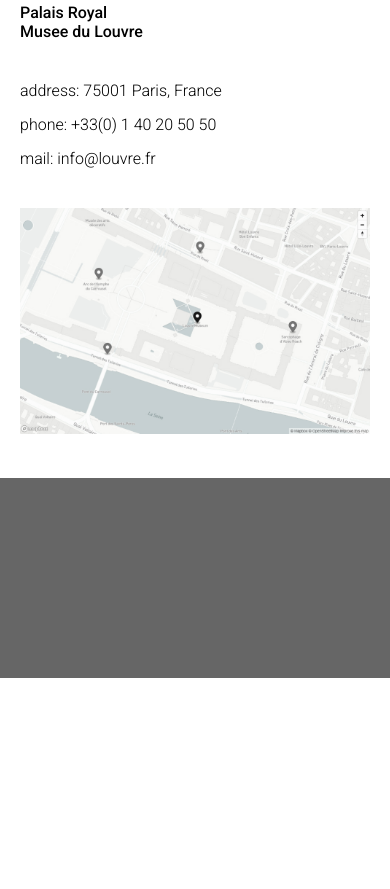
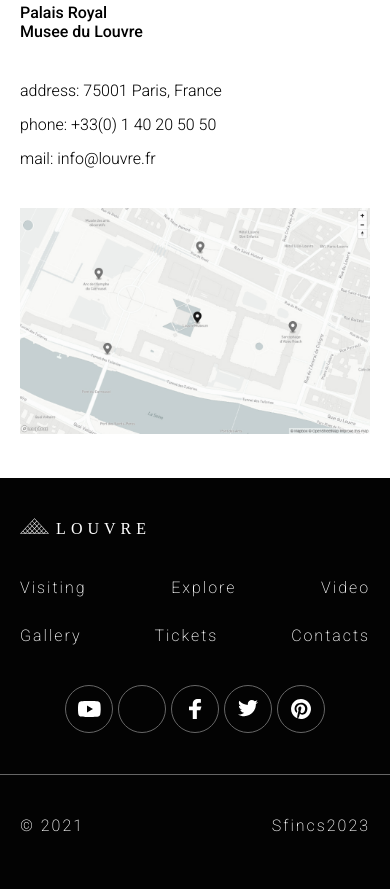
Before and after one commit to Sfincs2023/Museum, a plain HTML site: page museum/index.html in a window 390 px wide. Shown: the part 4798-5687 px from the top of the page. Before the commit the page ends 5476 px from the top, so only its background shows below. Drawn offline with Linux system fonts and the light colour scheme; a web font is replaced by a local one.

Commit message:
feat: footer adaptive

```diff
--- a/museum/index.html
+++ b/museum/index.html
@@ -387,9 +387,8 @@
         </div>
       </div>
     </section>
-    <div class="aaa"></div>
   </main>
-  <!-- <footer class="footer">
+  <footer class="footer">
     <div class="container">
       <div class="footer__wrapper">
         <div class="footer__logo">
@@ -449,9 +448,9 @@
         <div class="base-scoole">
           <a class="base-scoole__link" href="https://rs.school" target="_blank">The Rolling Scopes School</a>
         </div>
-        <p class="base-username">Username</p>
+        <p class="base-username">Sfincs2023</p>
       </div>
     </div>
-  </footer> -->
+  </footer>
 </body>
 </html>
--- a/museum/style.css
+++ b/museum/style.css
@@ -227,6 +227,7 @@ h2 {
   width: clamp(7px, 1vw + 4px, 16px);
   height: clamp(7px, 1vw + 4px, 16px);
   background-color: #FFFFFF;
+  transition: all 0.3s ease;
 }
 
 .checkbox-img.checked {
@@ -681,6 +682,7 @@ h2 {
   width: 12px;
   height: 12px;
   color: #999999;
+  transition: all 0.3s ease;
 }
 
 .list-slider__arrow svg {
@@ -699,6 +701,7 @@ h2 {
   height: 12px;
   border-radius: 50%;
   background-color: #999999;
+  transition: all 0.3s ease;
 }
 
 .list-slider__button.checked{
@@ -884,6 +887,7 @@ h2 {
   font-size: 22px;
   letter-spacing: 2px;
   background-color: #000000;
+  transition: all 0.3s ease;
 }
 
 .buy-now:hover {
@@ -910,7 +914,7 @@ h2 {
 
 .contacts {
   padding-top: 77px;
-  padding-bottom: 72px;
+  padding-bottom: 74px;
 }
 
 .contacts__wrapper {
@@ -942,6 +946,7 @@ h2 {
 .contacts__value {
   color: #000000;
   text-decoration: none;
+  transition: all 0.3s ease;
 }
 
 .contacts__value:hover {
@@ -962,6 +967,9 @@ h2 {
 .contacts__map:hover {
   cursor: pointer;
 }
+
+
+/* Footer */
 
 .footer {
   padding-top: 86px;
@@ -998,6 +1006,7 @@ h2 {
   font-size: 22px;
   letter-spacing: 2px;
   text-decoration: none;
+  transition: all 0.3s ease;
 }
 
 .footer__link:hover {
@@ -1029,6 +1038,7 @@ h2 {
   border-radius: 50%;
   background: url(assets/svg/youtube.svg) no-repeat center;
   transition: 3ms;
+  transition: all 0.3s ease;
 }
 
 .youtube:hover {
@@ -1044,6 +1054,7 @@ h2 {
   border-radius: 50%;
   background: url(assets/svg/instagram.svg) no-repeat center;
   transition: 3ms;
+  transition: all 0.3s ease;
 }
 
 .instagram:hover {
@@ -1059,6 +1070,7 @@ h2 {
   border-radius: 50%;
   background: url(assets/svg/facebook.svg) no-repeat center;
   transition: 3ms;
+  transition: all 0.3s ease;
 }
 
 .facebook:hover {
@@ -1074,6 +1086,7 @@ h2 {
   border-radius: 50%;
   background: url(assets/svg/twitter.svg) no-repeat center;
   transition: 3ms;
+  transition: all 0.3s ease;
 }
 
 .twitter:hover {
@@ -1089,6 +1102,7 @@ h2 {
   border-radius: 50%;
   background: url(assets/svg/pinterest.svg) no-repeat center;
   transition: 3ms;
+  transition: all 0.3s ease;
 }
 
 .pinterest:hover {
@@ -1121,6 +1135,7 @@ h2 {
   color: #FFFFFF;
   text-decoration: none;
   padding-left: 34px;
+  transition: all 0.3s ease;
 }
 
 .base-scoole__link:hover {
@@ -1136,10 +1151,7 @@ h2 {
 
 
 /* @media screen */
-.aaa {
-  height: 200px;
-  background-color: #666666;
-}
+
 
 
 
@@ -1258,6 +1270,31 @@ h2 {
     width: 282px;
     flex-shrink: 0;
     margin-right: 10px;
+  }
+
+
+  /* Footer */
+
+  .footer {
+    padding-top: 60px;
+  }
+
+  .footer__logo {
+    margin-right: 40px;
+  }
+
+  .footer-nav {
+    width: 310px;
+    justify-content: space-between;
+    padding-top: 5px;
+  }
+
+  .footer__list {
+    margin-right: 0;
+  }
+
+  .social-list {
+    margin-bottom: 22px;
   }
 }
 
@@ -1654,6 +1691,40 @@ h2 {
   .total {
     margin: 38px 0 40px;
   }
+
+
+  /* Footer */
+
+  .footer {
+    padding-top: 48px;
+  }
+
+  .footer__wrapper {
+    flex-wrap: wrap;
+  }
+
+  .footer__logo {
+     margin-right: 98px;
+  }
+
+  .footer-nav {
+    width: 342px;
+    padding-top: 10px;
+  }
+
+  .footer__link {
+    font-weight: 200;
+    font-size: 18px;
+  }
+
+  .social-list {
+    margin: 25px 90px 0 auto;
+  }
+
+  .footer-line {
+    height: 1px;
+    margin: 35px 0 40px;
+  }
 }
 
 
@@ -1826,6 +1897,74 @@ h2 {
   .full-screen-button {
     width: 30px;
     height: 30px;
+  }
+}
+
+
+
+/* 690px */
+
+@media screen and (max-width: 690px) {
+
+  /* Footer */
+
+  .footer {
+    padding-top: 40px;
+  }
+
+  .footer__logo .logo {
+    width: 131px;
+    font-weight: 400;
+    font-size: 16px;
+  }
+
+  .footer-nav {
+    display: block;
+    width: 100%;
+    margin: 0;
+    padding-top: 40px;
+  }
+
+  .footer__list {
+    display: flex;
+    justify-content: space-between;
+  }
+
+  .footer__item {
+    margin-bottom: 29px;
+  }
+
+  .footer__link {
+    font-weight: 200;
+    font-size: 16px;
+  }
+
+  .social-list {
+    width: 260px;
+    justify-content: space-between;
+    margin: 11px auto 0;
+  }
+
+  .social-link {
+    margin: 0;
+  }
+
+  .footer-line {
+    margin: 37px 0 40px;
+  }
+
+  .base-year {
+    font-weight: 200;
+    font-size: 16px;
+  }
+
+  .base-scoole {
+    display: none;
+  }
+
+  .base-username {
+    font-weight: 200;
+    font-size: 16px;
   }
 }
 
@@ -1943,7 +2082,7 @@ h2 {
     padding: 35px 0 40px 0;
   }
 
-  .logo {
+  .container__header .logo {
     width: 138px;
     font-size: 16px;
   }
```
